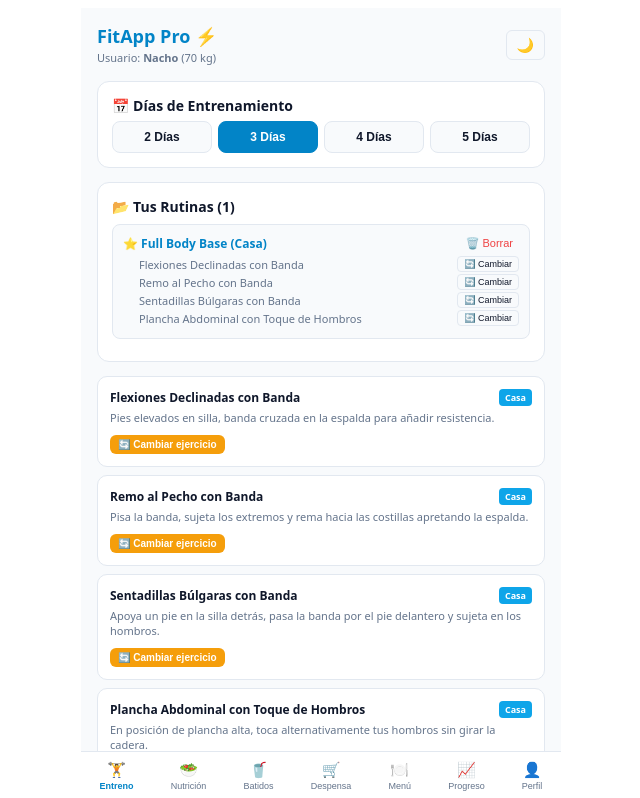
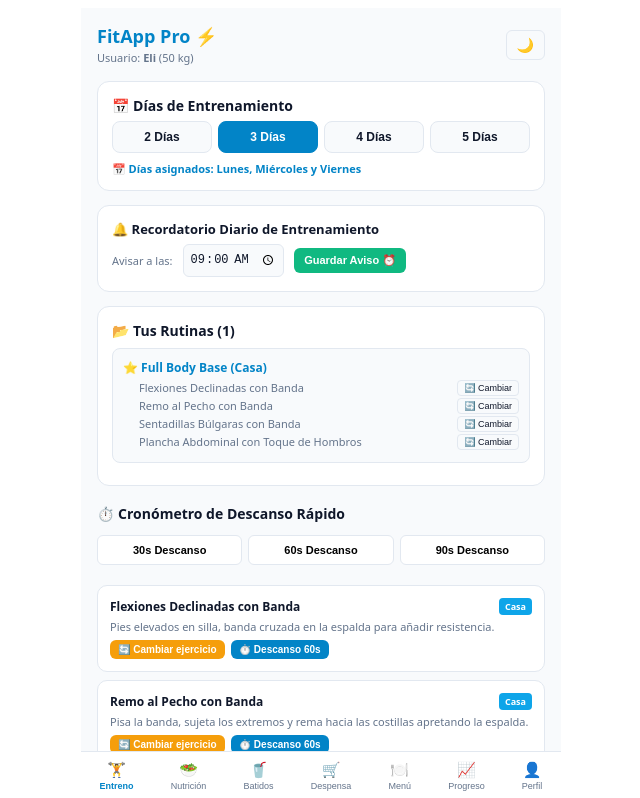
Before and after one commit to Natxmad-boop/fitapp, a React (Vite) app: page / in a window 1280 px wide. Shown: the top 798 px of the page, without its empty margins (319-959 px from the left). Built offline with nearby package versions, Linux system fonts and the light colour scheme.

Commit message:
Update App.tsx

```diff
--- a/src/App.tsx
+++ b/src/App.tsx
@@ -26,6 +26,7 @@ interface UserProfile {
   goal: string[];
   allergies: string[];
   trainingDaysPerWeek: number;
+  reminderTime: string;
 }
 
 interface MealIdea {
@@ -123,15 +124,6 @@ const INITIAL_MEALS: MealIdea[] = [
     caloriesApprox: '280 kcal',
     ingredients: ['Queso batido', 'Plátano', 'Leche', 'Avena'],
     allergens: ['Lactosa', 'Gluten']
-  },
-  {
-    id: 'b2',
-    type: 'Bebida / Batido',
-    title: 'Smoothie Verde Detox con Espinacas y Manzana',
-    description: 'Bebida refrescante cargada de micronutrientes, antioxidantes y fibra digestiva.',
-    caloriesApprox: '150 kcal',
-    ingredients: ['Espinacas', 'Manzana', 'Plátano'],
-    allergens: []
   }
 ];
 
@@ -139,7 +131,7 @@ export default function App() {
   const [profilesList, setProfilesList] = useState<UserProfile[]>(() => {
     const saved = localStorage.getItem('fitapp_profiles_directory');
     return saved ? JSON.parse(saved) : [
-      { id: 'user_1', name: 'Nacho', weight: 70, goal: ['Ganar fuerza'], allergies: [], trainingDaysPerWeek: 3 }
+      { id: 'user_1', name: 'Eli', weight: 50, goal: ['Ganar fuerza'], allergies: [], trainingDaysPerWeek: 3, reminderTime: '09:00' }
     ];
   });
 
@@ -199,8 +191,27 @@ export default function App() {
   const [newMealDesc, setNewMealDesc] = useState<string>('');
   const [newMealCalories, setNewMealCalories] = useState<string>('');
 
-  const [newRoutineName, setNewRoutineName] = useState<string>('');
-  const [newRoutineSelectedExs, setNewRoutineSelectedExs] = useState<string[]>([]);
+  // Estados para Cronómetro de Descanso
+  const [restTimerSeconds, setRestTimerSeconds] = useState<number>(0);
+  const [isResting, setIsResting] = useState<boolean>(false);
+
+  useEffect(() => {
+    let interval: any = null;
+    if (isResting && restTimerSeconds > 0) {
+      interval = setInterval(() => {
+        setRestTimerSeconds(prev => prev - 1);
+      }, 1000);
+    } else if (restTimerSeconds === 0 && isResting) {
+      setIsResting(false);
+      alert('⏰ ¡Tiempo de descanso finalizado! A por la siguiente serie 💪');
+    }
+    return () => clearInterval(interval);
+  }, [isResting, restTimerSeconds]);
+
+  const startRestTimer = (seconds: number) => {
+    setRestTimerSeconds(seconds);
+    setIsResting(true);
+  };
 
   useEffect(() => {
     localStorage.setItem('fitapp_profiles_directory', JSON.stringify(profilesList));
@@ -297,31 +308,6 @@ export default function App() {
     alert(`🔄 Ejercicio sustituto sugerido:\n\n⭐ En lugar de "${currentExName}", prueba hoy:\n👉 "${randomAlternative.name}"`);
   };
 
-  const handleCreateRoutineSubmit = (e: React.FormEvent) => {
-    e.preventDefault();
-    if (!newRoutineName.trim() || newRoutineSelectedExs.length === 0) {
-      alert('⚠️ Ponle un nombre a tu rutina y selecciona al menos un ejercicio.');
-      return;
-    }
-
-    const newRoutine: CustomWorkoutRoutine = {
-      id: 'rut_' + Date.now(),
-      name: newRoutineName.trim(),
-      exercises: newRoutineSelectedExs
-    };
-
-    setCustomRoutines([...customRoutines, newRoutine]);
-    setNewRoutineName('');
-    setNewRoutineSelectedExs([]);
-    alert('¡Rutina personalizada guardada! 💪');
-  };
-
-  const handleDeleteCustomRoutine = (routineId: string) => {
-    if (window.confirm('¿Seguro que deseas eliminar esta rutina?')) {
-      setCustomRoutines(customRoutines.filter(r => r.id !== routineId));
-    }
-  };
-
   const handleAddLog = (e: React.FormEvent) => {
     e.preventDefault();
     if (!selectedExerciseName) return;
@@ -359,13 +345,22 @@ export default function App() {
     });
   };
 
+  const getAssignedDaysText = (daysCount: number) => {
+    switch (daysCount) {
+      case 2: return '📅 Días asignados: Martes y Jueves';
+      case 3: return '📅 Días asignados: Lunes, Miércoles y Viernes';
+      case 4: return '📅 Días asignados: Lunes, Martes, Jueves y Viernes';
+      case 5: return '📅 Días asignados: Lunes a Viernes';
+      default: return '📅 Días asignados: Flexibles';
+    }
+  };
+
   const filteredExercises = EXERCISES.filter(ex => {
     if (selectedLocation !== 'Todos' && ex.location !== selectedLocation) return false;
     if (selectedCategory !== 'Todos' && ex.category !== selectedCategory) return false;
     return true;
   });
 
-  // Generador automático inteligente de batidos según las frutas/ingredientes marcados
   const activeFruitsAndLiquids = selectedIngredients.filter(ing =>
     ['Plátano', 'Manzana', 'Fresa', 'Pera', 'Naranja', 'Queso batido', 'Yogur griego', 'Leche', 'Bebida de almendras', 'Proteína en polvo', 'Cacao puro'].includes(ing)
   );
@@ -407,12 +402,20 @@ export default function App() {
         </button>
       </header>
 
+      {/* Widget flotante de Cronómetro de Descanso si está activo */}
+      {isResting && (
+        <div style={{ backgroundColor: '#0284c7', color: '#fff', padding: '10px 14px', borderRadius: '10px', marginBottom: '14px', display: 'flex', justifyContent: 'space-between', alignItems: 'center', fontWeight: 'bold' }}>
+          <span>⏱️ Descanso: {Math.floor(restTimerSeconds / 60)}:{('0' + (restTimerSeconds % 60)).slice(-2)} min</span>
+          <button onClick={() => setIsResting(false)} style={{ background: '#fff', color: '#0284c7', border: 'none', padding: '4px 8px', borderRadius: '6px', cursor: 'pointer', fontSize: '10px' }}>Saltar ⏹️</button>
+        </div>
+      )}
+
       {/* PESTAÑA: ENTRENAMIENTO */}
       {activeTab === 'entreno' && (
         <div style={{ display: 'flex', flexDirection: 'column', gap: '14px' }}>
           <div style={{ backgroundColor: t.card, borderRadius: '12px', padding: '14px', border: `1px solid ${t.border}` }}>
             <h2 style={{ fontSize: '14px', marginTop: 0, marginBottom: '6px' }}>📅 Días de Entrenamiento</h2>
-            <div style={{ display: 'flex', gap: '6px' }}>
+            <div style={{ display: 'flex', gap: '6px', marginBottom: '8px' }}>
               {[2, 3, 4, 5].map(days => (
                 <button
                   key={days}
@@ -428,16 +431,31 @@ export default function App() {
                 </button>
               ))}
             </div>
+            <p style={{ fontSize: '11px', color: t.primary, margin: '4px 0 0 0', fontWeight: '600' }}>
+              {getAssignedDaysText(profile.trainingDaysPerWeek || 3)}
+            </p>
+          </div>
+
+          {/* Configuración de Recordatorio */}
+          <div style={{ backgroundColor: t.card, borderRadius: '12px', padding: '14px', border: `1px solid ${t.border}` }}>
+            <h3 style={{ fontSize: '13px', marginTop: 0, marginBottom: '6px' }}>🔔 Recordatorio Diario de Entrenamiento</h3>
+            <div style={{ display: 'flex', alignItems: 'center', gap: '10px' }}>
+              <span style={{ fontSize: '11px', color: t.textSec }}>Avisar a las:</span>
+              <input
+                type="time"
+                value={profile.reminderTime || '09:00'}
+                onChange={e => handleUpdateActiveProfile('reminderTime', e.target.value)}
+                style={{ padding: '6px', borderRadius: '6px', border: `1px solid ${t.border}`, backgroundColor: t.bg, color: t.text, fontSize: '12px' }}
+              />
+              <button onClick={() => alert(`✅ ¡Recordatorio configurado con éxito para las ${profile.reminderTime || '09:00'}h!`)} style={{ backgroundColor: '#10b981', color: '#fff', border: 'none', padding: '6px 10px', borderRadius: '6px', fontSize: '11px', cursor: 'pointer', fontWeight: 'bold' }}>Guardar Aviso ⏰</button>
+            </div>
           </div>
 
           <div style={{ backgroundColor: t.card, borderRadius: '12px', padding: '14px', border: `1px solid ${t.border}` }}>
             <h3 style={{ fontSize: '14px', margin: '0 0 8px 0' }}>📂 Tus Rutinas ({customRoutines.length})</h3>
             {customRoutines.map(rut => (
               <div key={rut.id} style={{ backgroundColor: t.bg, border: `1px solid ${t.border}`, borderRadius: '8px', padding: '10px', marginBottom: '8px' }}>
-                <div style={{ display: 'flex', justifyContent: 'space-between', alignItems: 'center', marginBottom: '4px' }}>
-                  <strong style={{ fontSize: '12px', color: t.primary }}>⭐ {rut.name}</strong>
-                  <button onClick={() => handleDeleteCustomRoutine(rut.id)} style={{ background: 'none', border: 'none', color: '#ef4444', fontSize: '11px', cursor: 'pointer' }}>🗑️ Borrar</button>
-                </div>
+                <strong style={{ fontSize: '12px', color: t.primary, display: 'block', marginBottom: '4px' }}>⭐ {rut.name}</strong>
                 <ul style={{ margin: '4px 0 0 16px', padding: 0, fontSize: '11px', color: t.textSec }}>
                   {rut.exercises.map((exName, idx) => (
                     <li key={idx} style={{ display: 'flex', justifyContent: 'space-between', alignItems: 'center', margin: '2px 0' }}>
@@ -451,6 +469,15 @@ export default function App() {
           </div>
 
           <div style={{ display: 'flex', flexDirection: 'column', gap: '8px' }}>
+            <h3 style={{ fontSize: '14px', margin: '4px 0' }}>⏱️ Cronómetro de Descanso Rápido</h3>
+            <div style={{ display: 'flex', gap: '6px' }}>
+              <button onClick={() => startRestTimer(30)} style={{ flex: 1, padding: '8px', backgroundColor: t.card, border: `1px solid ${t.border}`, borderRadius: '6px', cursor: 'pointer', fontSize: '11px', fontWeight: 'bold' }}>30s Descanso</button>
+              <button onClick={() => startRestTimer(60)} style={{ flex: 1, padding: '8px', backgroundColor: t.card, border: `1px solid ${t.border}`, borderRadius: '6px', cursor: 'pointer', fontSize: '11px', fontWeight: 'bold' }}>60s Descanso</button>
+              <button onClick={() => startRestTimer(90)} style={{ flex: 1, padding: '8px', backgroundColor: t.card, border: `1px solid ${t.border}`, borderRadius: '6px', cursor: 'pointer', fontSize: '11px', fontWeight: 'bold' }}>90s Descanso</button>
+            </div>
+          </div>
+
+          <div style={{ display: 'flex', flexDirection: 'column', gap: '8px', marginTop: '6px' }}>
             {filteredExercises.map(ex => (
               <div key={ex.id} style={{ backgroundColor: t.card, border: `1px solid ${t.border}`, borderRadius: '10px', padding: '12px' }}>
                 <div style={{ display: 'flex', justifyContent: 'space-between', alignItems: 'center', marginBottom: '4px' }}>
@@ -458,7 +485,10 @@ export default function App() {
                   <span style={{ fontSize: '9px', backgroundColor: ex.location === 'Casa' ? '#0ea5e9' : '#8b5cf6', color: '#fff', padding: '2px 6px', borderRadius: '4px', fontWeight: 'bold' }}>{ex.location}</span>
                 </div>
                 <p style={{ fontSize: '11px', color: t.textSec, margin: '2px 0 6px 0' }}>{ex.instructions}</p>
+                <div style={{ display: 'flex', gap: '6px' }}>
                   <button onClick={() => handleSubstituteExercise(ex.name)} style={{ fontSize: '10px', fontWeight: '600', color: '#fff', backgroundColor: '#f59e0b', padding: '4px 8px', borderRadius: '6px', border: 'none', cursor: 'pointer' }}>🔄 Cambiar ejercicio</button>
+                  <button onClick={() => startRestTimer(60)} style={{ fontSize: '10px', fontWeight: '600', color: '#fff', backgroundColor: '#0284c7', padding: '4px 8px', borderRadius: '6px', border: 'none', cursor: 'pointer' }}>⏱️ Descanso 60s</button>
+                </div>
               </div>
             ))}
           </div>
@@ -468,7 +498,6 @@ export default function App() {
       {/* PESTAÑA: NUTRICIÓN */}
       {activeTab === 'nutricion' && (
         <div style={{ display: 'flex', flexDirection: 'column', gap: '14px' }}>
-
           <div style={{ backgroundColor: t.card, borderRadius: '12px', padding: '14px', border: `1px solid ${t.border}` }}>
             <div style={{ display: 'flex', justifyContent: 'space-between', alignItems: 'center', marginBottom: '8px' }}>
               <h2 style={{ fontSize: '14px', margin: 0 }}>💧 Hidratación Diaria</h2>
@@ -522,10 +551,9 @@ export default function App() {
         </div>
       )}
 
-      {/* PESTAÑA: BATIDOS (Con Generador Automático por Frutas) */}
+      {/* PESTAÑA: BATIDOS */}
       {activeTab === 'batidos' && (
         <div style={{ display: 'flex', flexDirection: 'column', gap: '14px' }}>
-
           <div style={{ backgroundColor: t.card, borderRadius: '12px', padding: '14px', border: `1px solid ${t.border}` }}>
             <h2 style={{ fontSize: '14px', marginTop: 0, color: '#8b5cf6' }}>🪄 Batido Generado por tus Frutas</h2>
             {generatedSmartSmoothie ? (
@@ -547,7 +575,7 @@ export default function App() {
             <form onSubmit={handleAddBatidoSubmit} style={{ display: 'flex', flexDirection: 'column', gap: '8px', fontSize: '12px' }}>
               <input
                 type="text"
-                placeholder="Nombre del batido (ej: Batido post-entreno)..."
+                placeholder="Nombre del batido..."
                 value={newMealTitle}
                 onChange={e => setNewMealTitle(e.target.value)}
                 style={{ width: '100%', padding: '8px', borderRadius: '6px', border: `1px solid ${t.border}`, backgroundColor: t.bg, color: t.text, boxSizing: 'border-box' }}
@@ -559,37 +587,14 @@ export default function App() {
                 onChange={e => setNewMealCalories(e.target.value)}
                 style={{ width: '100%', padding: '8px', borderRadius: '6px', border: `1px solid ${t.border}`, backgroundColor: t.bg, color: t.text, boxSizing: 'border-box' }}
               />
-              <textarea
-                placeholder="Descripción..."
-                value={newMealDesc}
-                onChange={e => setNewMealDesc(e.target.value)}
-                style={{ width: '100%', padding: '8px', borderRadius: '6px', border: `1px solid ${t.border}`, backgroundColor: t.bg, color: t.text, boxSizing: 'border-box', height: '50px' }}
-              />
               <button type="submit" style={{ backgroundColor: '#8b5cf6', color: '#fff', border: 'none', padding: '10px', borderRadius: '8px', fontWeight: 'bold', cursor: 'pointer', marginTop: '4px' }}>Guardar Batido 🚀</button>
             </form>
           </div>
-
-          <h3 style={{ fontSize: '15px', margin: '4px 0' }}>📋 Tus Batidos Guardados ({batidosList.length})</h3>
-          <div style={{ display: 'flex', flexDirection: 'column', gap: '10px' }}>
-            {batidosList.map(meal => (
-              <div key={meal.id} style={{ backgroundColor: t.card, border: `1px solid ${t.border}`, borderRadius: '10px', padding: '12px' }}>
-                <div style={{ display: 'flex', justifyContent: 'space-between', alignItems: 'center', marginBottom: '4px' }}>
-                  <span style={{ fontSize: '10px', backgroundColor: '#8b5cf6', color: '#fff', padding: '2px 6px', borderRadius: '4px', fontWeight: 'bold' }}>Bebida / Batido</span>
-                  <span style={{ fontSize: '10px', color: t.textSec, fontWeight: '600' }}>⚡ {meal.caloriesApprox}</span>
-                </div>
-                <strong style={{ fontSize: '13px', display: 'block', margin: '4px 0' }}>{meal.title}</strong>
-                <p style={{ fontSize: '12px', color: t.textSec, margin: '0 0 6px 0' }}>{meal.description}</p>
-                <div style={{ fontSize: '10px', color: t.primary }}>Ingredientes: {meal.ingredients.join(', ')}</div>
-              </div>
-            ))}
-          </div>
-
         </div>
       )}
 
       {/* PESTAÑA: DESPENSA */}
       {activeTab === 'despensa' && (
-        <div style={{ display: 'flex', flexDirection: 'column', gap: '14px' }}>
         <div style={{ backgroundColor: t.card, borderRadius: '12px', padding: '14px', border: `1px solid ${t.border}` }}>
           <h2 style={{ fontSize: '14px', marginTop: 0, marginBottom: '6px' }}>🧀 Añadir Alimento o Fruta</h2>
           <form onSubmit={handleAddIngredientSubmit} style={{ display: 'flex', gap: '8px' }}>
@@ -603,7 +608,6 @@ export default function App() {
             <button type="submit" style={{ backgroundColor: t.primary, color: '#fff', border: 'none', padding: '8px 12px', borderRadius: '6px', fontWeight: 'bold', cursor: 'pointer', fontSize: '12px' }}>Añadir ➕</button>
           </form>
         </div>
-        </div>
       )}
 
       {/* PESTAÑA: MENÚ */}
@@ -613,7 +617,6 @@ export default function App() {
             <h2 style={{ fontSize: '15px', marginTop: 0, marginBottom: '6px' }}>🍽️ Generador de Menú y Batidos</h2>
             <button onClick={generateDailyMenu} style={{ backgroundColor: t.primary, color: '#fff', border: 'none', padding: '10px 16px', borderRadius: '8px', fontWeight: 'bold', cursor: 'pointer', fontSize: '12px', width: '100%' }}>🎲 Generar Menú del Día</button>
           </div>
-
           <div style={{ display: 'flex', flexDirection: 'column', gap: '10px', textAlign: 'left' }}>
             {dailyMenu.desayuno && <div style={{ backgroundColor: t.card, padding: '10px', borderRadius: '8px', border: `1px solid ${t.border}` }}><strong style={{fontSize:'12px'}}>🌅 Desayuno:</strong> {dailyMenu.desayuno.title}</div>}
             {dailyMenu.bebida && <div style={{ backgroundColor: t.card, padding: '10px', borderRadius: '8px', border: `1px solid ${t.border}` }}><strong style={{fontSize:'12px', color:'#8b5cf6'}}>🥤 Batido del día:</strong> {dailyMenu.bebida.title}</div>}
```
Lines whose indentation alone changed are shown as unchanged.
